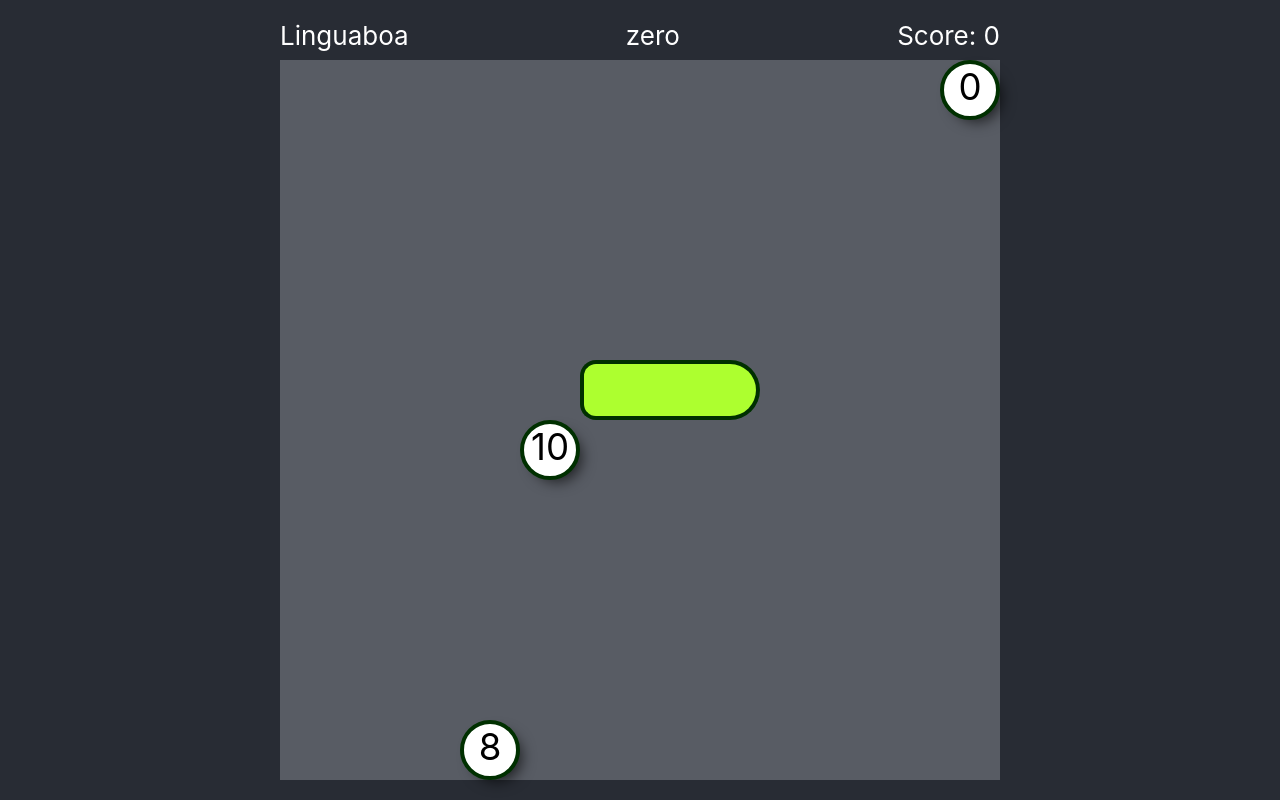
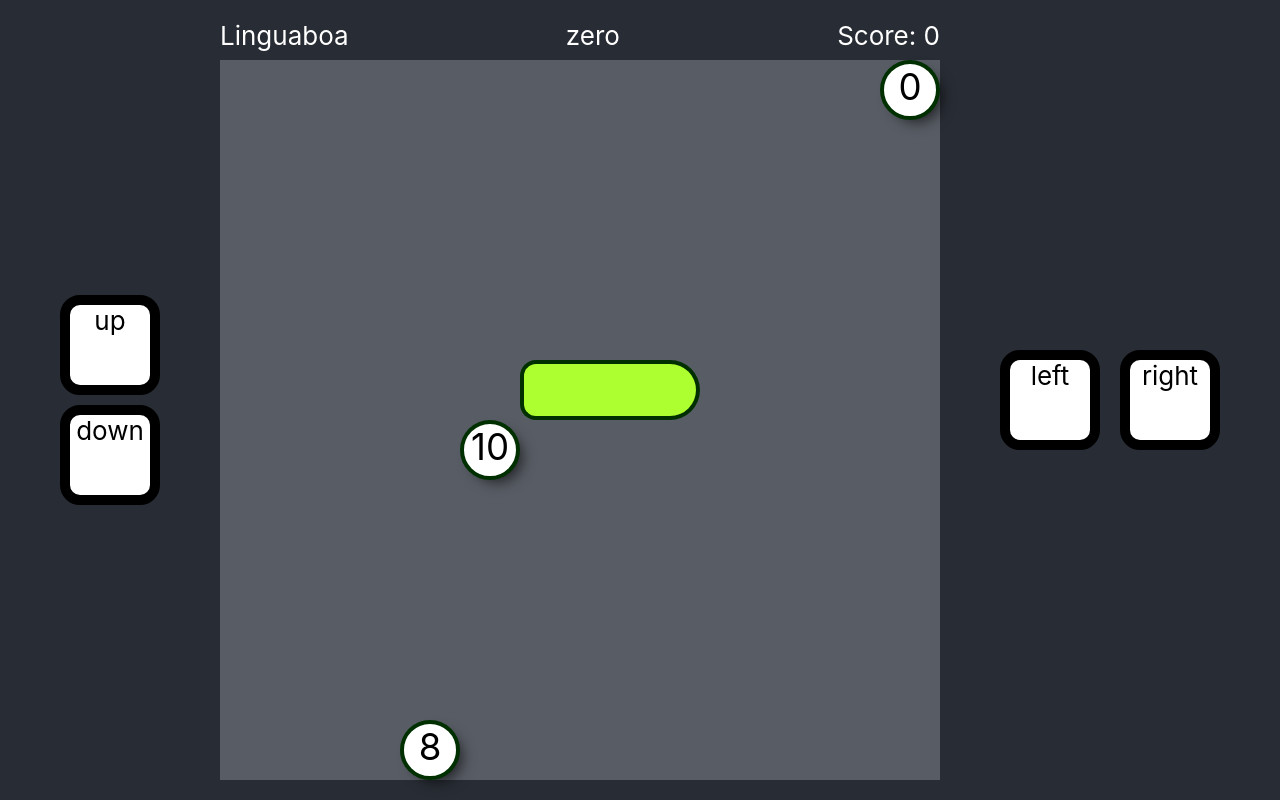
Before and after one commit to mankal111/LinguaBoa, a React (Create React App) app: page / in a window 1280 px wide. Both pictures are taken after a click on the button "Play". Built offline with nearby package versions, Linux system fonts and the light colour scheme.

Commit message:
added on screen controllers

```diff
--- a/src/components/Game.css
+++ b/src/components/Game.css
@@ -1,3 +1,12 @@
+.game-container {
+  display: flex;
+  height: 100%;
+  width: 100%;
+  justify-content: space-evenly;
+  flex-direction: row;
+  align-items: center;
+}
+
 .board {
   background-color: #585c64;
   width: 90vmin;
@@ -10,3 +19,19 @@
   height: 5vmin;
   justify-content: space-between;
 }
+
+.right-side {
+  display: flex;
+  flex-direction: row;
+}
+
+.up-button, .down-button, .left-button, .right-button {
+  border: solid 10px black;
+  height: 10vmin;
+  width: 10vmin;
+  margin: 10px;
+  background-color: #fff;
+  color: black;
+  text-align: center;
+  border-radius: 20px;
+}
--- a/src/components/Game.js
+++ b/src/components/Game.js
@@ -128,6 +128,11 @@ export default class Game extends React.Component {
         const practiceWord = foodList[0] && words[language][subject][foodList[0].wordIndex];
 
         return <div className="game-container">
+            <div className="left-side">
+                <div className="up-button" onClick={() => this.setDirectionVectorFromKeyEvent({key: 'ArrowUp'})}>up</div>
+                <div className="down-button" onClick={() => this.setDirectionVectorFromKeyEvent({key: 'ArrowDown'})}>down</div>
+            </div>
+            <div className="middle">
                 <div className="header">
                     <div className="title">Linguaboa</div>
                     <div className="practice-word">{practiceWord}</div>
@@ -164,6 +169,11 @@ export default class Game extends React.Component {
                         )
                     )}
                 </div>
+            </div>
+            <div className="right-side">
+                <div className="left-button" onClick={() => this.setDirectionVectorFromKeyEvent({key: 'ArrowLeft'})}>left</div>
+                <div className="right-button" onClick={() => this.setDirectionVectorFromKeyEvent({key: 'ArrowRight'})}>right</div>
+            </div>
         </div>;
     }
 }
```
Lines whose indentation alone changed are shown as unchanged.
